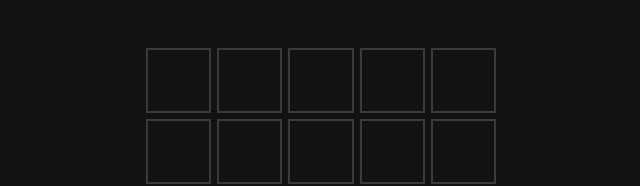
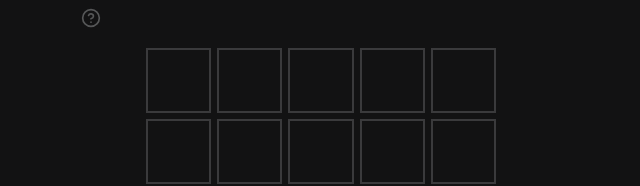
Before and after one commit to Supjan9/dosh-wordle, a React (Vite) app: page / in a window 1280 px wide. Both pictures are taken after a click on the button "ЛОВЗА". Shown: the top 186 px of the page, without its empty margins (319-959 px from the left). Built offline with nearby package versions, Linux system fonts and the light colour scheme.

Commit message:
add return to intro button

```diff
--- a/src/App.jsx
+++ b/src/App.jsx
@@ -5,6 +5,7 @@ import Modal from './components/Modal';
 import Intro from './components/Intro';
 import { WORDS } from './constants/words';
 import { getWordOfDay, loadGameState, saveGameState } from './lib/gameLogic';
+import { HelpCircle } from 'lucide-react'; // Imported HelpCircle
 
 export default function App() {
   // 1. Get Today's Word Data (Refreshes every 24 hours based on local midnight)
@@ -179,7 +180,19 @@ export default function App() {
   return (
     <div className="flex flex-col h-[100dvh] w-full max-w-lg mx-auto overflow-hidden bg-[#121213] relative">
 
-      <header className="flex h-8 items-center justify-end px-4 shrink-0 mt-0 pt-1">
+      {/* UPDATED HEADER: Now justifies between to hold both buttons */}
+      <header className="flex h-8 items-center justify-between px-4 shrink-0 mt-0 pt-1">
+
+         {/* LEFT BUTTON: Back to Intro (Help) */}
+         <button
+           onClick={() => setGameStarted(false)}
+           className="text-[#565758] hover:text-white transition-all p-2 -ml-2"
+           aria-label="Show Intro"
+         >
+           <HelpCircle className="h-5 w-5" />
+         </button>
+
+         {/* RIGHT BUTTON: Show Stats (Only visible if game is finished) */}
          <button
            onClick={() => { if(isGameFinished) setShowModal(true); }}
            className={`text-[#565758] hover:text-white transition-all p-2 -mr-2 ${isGameFinished ? 'opacity-100' : 'opacity-0 pointer-events-none'}`}
@@ -207,7 +220,6 @@ export default function App() {
         <Keyboard onChar={onChar} onDelete={onDelete} onEnter={onEnter} usedKeys={usedKeys} />
       </footer>
 
-      {/* UPDATED MODAL WITH DAY NUMBER */}
       <Modal
         isVisible={showModal}
         isWon={isCorrect}
@@ -216,7 +228,7 @@ export default function App() {
         guesses={guesses}
         turn={turn}
         nextDayTimestamp={nextDay}
-        dayNumber={intervalIndex} // <--- THIS IS THE NEW PART
+        dayNumber={intervalIndex}
         onClose={() => setShowModal(false)}
       />
     </div>
```
